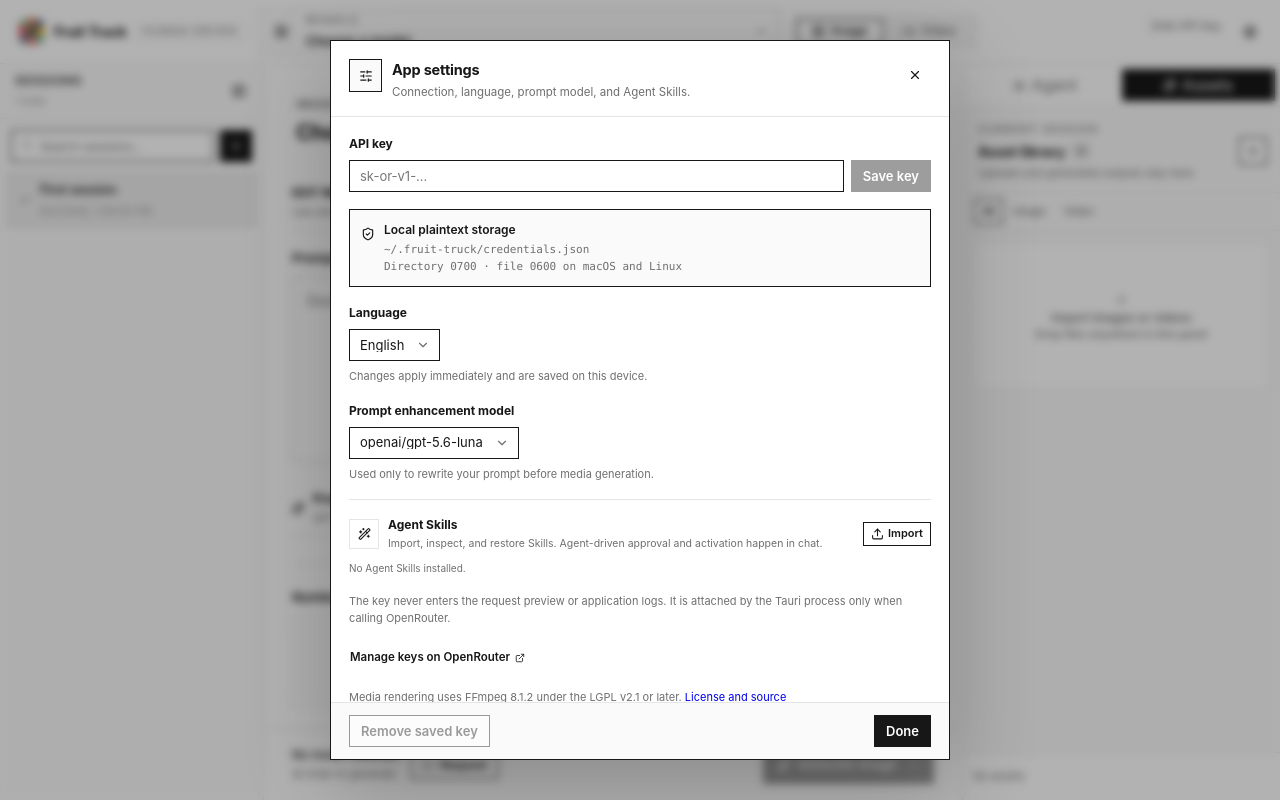
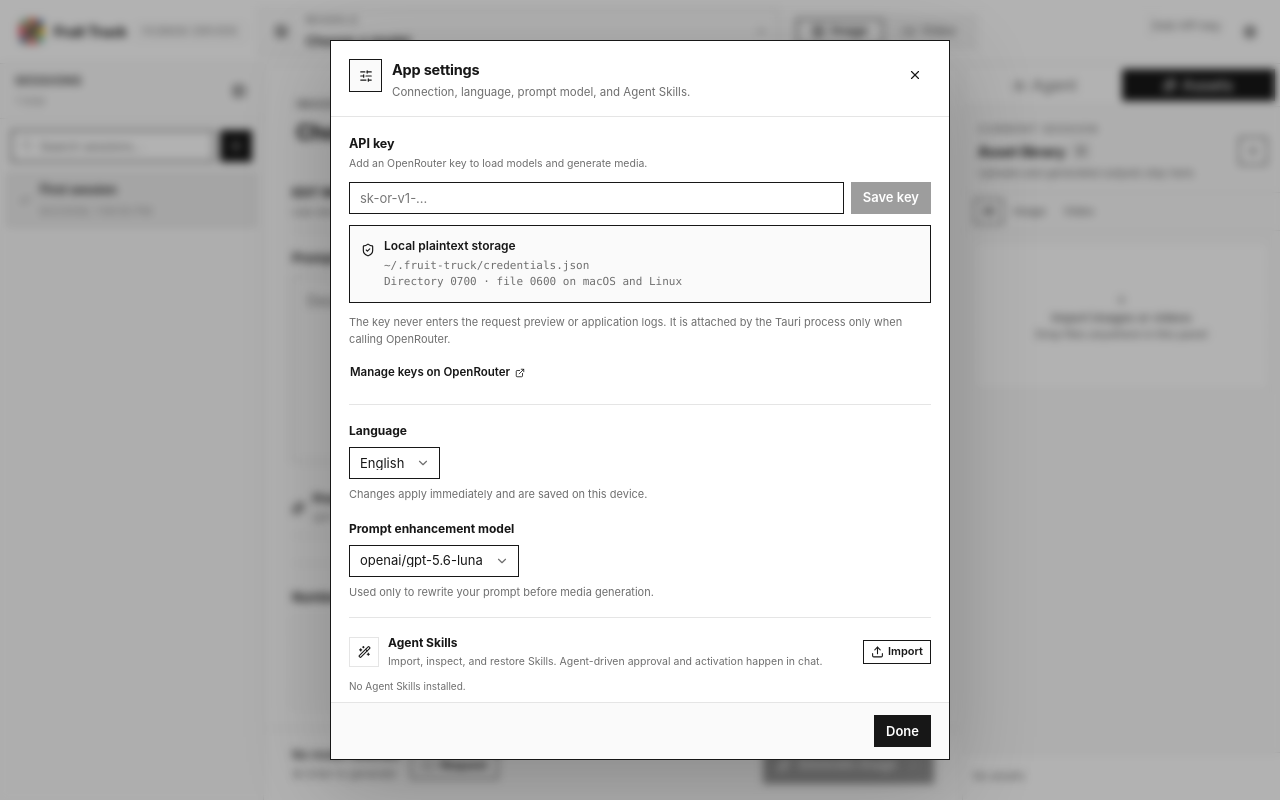
Before and after one commit to jbaehova/fruit-truck, a React (Vite) app in the folder apps/desktop/: page / in a window 1280 px wide. Both pictures are taken after a click on the button 1250 px from the left and 31 px from the top of the page. Built offline with nearby package versions, Linux system fonts and the light colour scheme; a web font is replaced by a local one.

Commit message:
fix(desktop): clarify Settings API key management
Show configured-key status, change/remove actions, and clearer storage hints without cluttering the settings footer.

```diff
--- a/apps/desktop/src/App.css
+++ b/apps/desktop/src/App.css
@@ -1349,10 +1349,24 @@
 .dialog-actions { display: flex; justify-content: flex-end; gap: 7px; }
 .settings-dialog { width: min(620px, 100%); max-height: min(850px, 90vh); display: grid; grid-template-rows: auto minmax(0, 1fr) auto; }
 .settings-body { display: grid; gap: 17px; padding: 18px; overflow: auto; }
+.settings-credential { display: grid; gap: 11px; padding-bottom: 17px; border-bottom: 1px solid var(--line); }
+.settings-section-header { display: flex; align-items: flex-start; justify-content: space-between; gap: 12px; }
+.settings-section-header > div { display: grid; gap: 2px; }
+.settings-section-header strong { font-size: 12.5px; font-weight: 650; }
+.settings-section-header small { color: var(--text-muted); font-size: 10.5px; line-height: 1.45; }
+.settings-credential-loading { margin: 0; padding: 14px 10px; color: var(--text-muted); background: var(--surface-subtle); font-size: 11px; }
 .settings-key-field { display: grid; gap: 7px; }
 .settings-key-field > label, .settings-field-label { font-size: 12px; font-weight: 650; }
-.settings-key-field > div:not(.settings-field-label) { display: grid; grid-template-columns: 1fr auto; gap: 7px; }
+.settings-key-field > div:not(.settings-field-label) { display: flex; gap: 7px; }
+.settings-key-field > div:not(.settings-field-label) .base-input { flex: 1; }
 .settings-key-field > p, .settings-key-field [data-base-ui-field-error] { margin: 0; color: var(--text-muted); font-size: 11px; }
+.credential-summary { min-height: 48px; display: grid; grid-template-columns: 27px minmax(0, 1fr) auto; align-items: center; gap: 9px; padding: 9px; border: 1px solid var(--text); background: var(--surface-subtle); }
+.credential-summary-icon { width: 27px; height: 27px; display: grid; place-items: center; color: #fff; background: var(--text); }
+.credential-summary-icon svg { width: 13px; height: 13px; }
+.credential-summary > span:nth-child(2) { min-width: 0; display: grid; gap: 2px; }
+.credential-summary strong { font-size: 12px; font-weight: 620; }
+.credential-summary small { overflow: hidden; color: var(--text-muted); font: 11px/1.4 ui-monospace, SFMono-Regular, Menlo, monospace; text-overflow: ellipsis; white-space: nowrap; }
+.settings-key-error { margin: 0; color: var(--text); font-size: 11px; }
 .credential-location { display: flex; align-items: flex-start; gap: 9px; padding: 11px; border: 1px solid var(--text); border-radius: 0; background: var(--surface-subtle); }
 .credential-location > svg { width: 14px; margin-top: 1px; color: var(--text); }
 .credential-location span { display: grid; gap: 3px; }
@@ -1361,7 +1375,7 @@
 .settings-note { margin: 0; color: var(--text-muted); font-size: 11px; line-height: 1.55; }
 .external-link { width: fit-content; padding-inline: 0; color: var(--text); font-size: 11.5px; text-decoration: none; }
 .external-link svg { width: 10px; }
-.settings-footer { display: flex; align-items: center; justify-content: space-between; padding: 12px 18px; border-top: 1px solid var(--line); background: var(--surface-subtle); }
+.settings-footer { display: flex; align-items: center; justify-content: flex-end; padding: 12px 18px; border-top: 1px solid var(--line); background: var(--surface-subtle); }
 .rename-dialog { width: min(400px, 100%); }
 .rename-dialog form { display: grid; gap: 16px; padding: 18px; }
 .confirm-dialog { width: min(410px, 100%); display: grid; grid-template-columns: 34px 1fr; gap: 11px; padding: 19px; }
--- a/apps/desktop/src/components/SettingsDialog.tsx
+++ b/apps/desktop/src/components/SettingsDialog.tsx
@@ -2,7 +2,7 @@
 import { Field } from "@base-ui/react/field";
 import { Form } from "@base-ui/react/form";
 import { useEffect, useRef, useState } from "react";
-import { ExternalLink, History, ShieldCheck, SlidersHorizontal, Upload, WandSparkles, X } from "lucide-react";
+import { Check, ExternalLink, History, Pencil, ShieldCheck, SlidersHorizontal, Upload, WandSparkles, X } from "lucide-react";
 import { Button } from "@/components/ui/button";
 import { Input } from "@/components/ui/input";
 import { Select, SelectContent, SelectItem, SelectTrigger, SelectValue } from "@/components/ui/select";
@@ -40,6 +40,7 @@
 }: Props) {
   const { language, setLanguage, t } = useI18n();
   const [key, setKey] = useState("");
+  const [editingKey, setEditingKey] = useState(false);
   const [busy, setBusy] = useState(false);
   const [keyError, setKeyError] = useState<string | null>(null);
   const [skillError, setSkillError] = useState<string | null>(null);
@@ -61,6 +62,7 @@
   useEffect(() => {
     if (open) {
       setKey("");
+      setEditingKey(false);
       setKeyError(null);
       setSkillError(null);
       void refreshSkills();
@@ -73,6 +75,19 @@
       setKeyError(null);
       await onSave(key);
       setKey("");
+      setEditingKey(false);
+    } catch (cause) {
+      setKeyError(String(cause));
+    } finally {
+      setBusy(false);
+    }
+  };
+
+  const removeKey = async () => {
+    try {
+      setBusy(true);
+      setKeyError(null);
+      await onRemove();
     } catch (cause) {
       setKeyError(String(cause));
     } finally {
@@ -97,16 +112,62 @@
               <Dialog.Close render={<Button type="button" variant="ghost" size="icon" />} aria-label={t("closeSettings")}><X /></Dialog.Close>
             </header>
             <div className="settings-body">
+              <section className="settings-credential" aria-labelledby="settings-api-key-title">
+                <header className="settings-section-header">
+                  <div>
+                    <strong id="settings-api-key-title">{t("apiKey")}</strong>
+                    <small>{status === null ? t("loading") : status.configured ? t("apiKeyConfiguredHint") : t("apiKeyMissingHint")}</small>
+                  </div>
+                  {status?.configured && !editingKey ? (
+                    <Button type="button" variant="outline" size="xs" onClick={() => setEditingKey(true)}>
+                      <Pencil /> {t("changeApiKey")}
+                    </Button>
+                  ) : null}
+                </header>
+                {status === null ? (
+                  <p className="settings-credential-loading">{t("loading")}</p>
+                ) : status.configured && !editingKey ? (
+                  <div className="credential-summary">
+                    <span className="credential-summary-icon"><Check /></span>
+                    <span>
+                      <strong>{t("apiKeyConfigured")}</strong>
+                      <small>{status.maskedKey}</small>
+                    </span>
+                    <Button
+                      type="button"
+                      variant="ghost"
+                      size="xs"
+                      disabled={busy}
+                      onClick={() => void removeKey()}
+                    >{t("removeSavedKey")}</Button>
+                  </div>
+                ) : (
                   <Form onFormSubmit={() => void saveKey()}>
                     <Field.Root className="settings-key-field" name="apiKey" invalid={Boolean(keyError)}>
-                  <Field.Label>{t("apiKey")}</Field.Label>
+                      <Field.Label className="sr-only">{t("apiKey")}</Field.Label>
                       <div>
-                    <Input type="password" autoComplete="off" placeholder={status?.maskedKey ?? "sk-or-v1-…"} value={key} onChange={(event) => setKey(event.target.value)} />
+                        <Input
+                          autoFocus={editingKey}
+                          type="password"
+                          autoComplete="off"
+                          placeholder="sk-or-v1-…"
+                          value={key}
+                          onChange={(event) => setKey(event.target.value)}
+                        />
+                        {status?.configured ? (
+                          <Button type="button" variant="outline" onClick={() => {
+                            setKey("");
+                            setKeyError(null);
+                            setEditingKey(false);
+                          }}>{t("cancel")}</Button>
+                        ) : null}
                         <Button type="submit" disabled={busy || key.trim().length < 12}>{t("saveKey")}</Button>
                       </div>
                       {keyError ? <Field.Error className="field-error" match>{keyError}</Field.Error> : null}
                     </Field.Root>
                   </Form>
+                )}
+                {keyError && status?.configured && !editingKey ? <p className="settings-key-error" role="alert">{keyError}</p> : null}
                 <div className="credential-location">
                   <ShieldCheck />
                   <span>
@@ -114,6 +175,17 @@
                     <small>{status?.path ?? "~/.fruit-truck/credentials.json"}<br />{t("storagePermissions")}</small>
                   </span>
                 </div>
+                <p className="settings-note">{t("keyPrivacyHint")}</p>
+                <Button
+                  variant="ghost"
+                  size="sm"
+                  className="external-link"
+                  nativeButton={false}
+                  render={<a href="https://openrouter.ai/settings/keys" target="_blank" rel="noreferrer" />}
+                >
+                  {t("manageKeys")} <ExternalLink />
+                </Button>
+              </section>
               <Field.Root className="settings-key-field">
                 <Field.Label className="settings-field-label" nativeLabel={false} render={<div />}>{t("language")}</Field.Label>
                 <Select value={language} onValueChange={(value) => value && setLanguage(value as Language)}>
@@ -167,16 +239,6 @@
                 </div>
                 {skillError ? <p className="settings-skill-error" role="alert">{skillError}</p> : null}
               </section>
-              <p className="settings-note">{t("keyPrivacyHint")}</p>
-              <Button
-                variant="ghost"
-                size="sm"
-                className="external-link"
-                nativeButton={false}
-                render={<a href="https://openrouter.ai/settings/keys" target="_blank" rel="noreferrer" />}
-              >
-                {t("manageKeys")} <ExternalLink />
-              </Button>
               <p className="settings-note">
                 {t("ffmpegNotice")}{" "}
                 <a href="https://github.com/jbaehova/fruit-truck/releases/latest" target="_blank" rel="noreferrer">
@@ -185,14 +247,6 @@
               </p>
             </div>
             <footer className="settings-footer">
-              <Button type="button" variant="outline" disabled={!status?.configured || busy} onClick={() => void (async () => {
-                try {
-                  setBusy(true);
-                  await onRemove();
-                } finally {
-                  setBusy(false);
-                }
-              })()}>{t("removeSavedKey")}</Button>
               <Dialog.Close render={<Button type="button" />}>{t("done")}</Dialog.Close>
             </footer>
           </Dialog.Popup>
--- a/apps/desktop/src/i18n.tsx
+++ b/apps/desktop/src/i18n.tsx
@@ -278,6 +278,10 @@
     settingsHint: "Connection, language, prompt model, and Agent Skills.",
     closeSettings: "Close settings",
     apiKey: "API key",
+    changeApiKey: "Change key",
+    apiKeyMissingHint: "Add an OpenRouter key to load models and generate media.",
+    apiKeyConfiguredHint: "OpenRouter requests are ready on this device.",
+    apiKeyConfigured: "API key configured",
     saveKey: "Save key",
     localPlaintextStorage: "Local plaintext storage",
     storagePermissions: "Directory 0700 · file 0600 on macOS and Linux",
```
Lines whose indentation alone changed are shown as unchanged.
